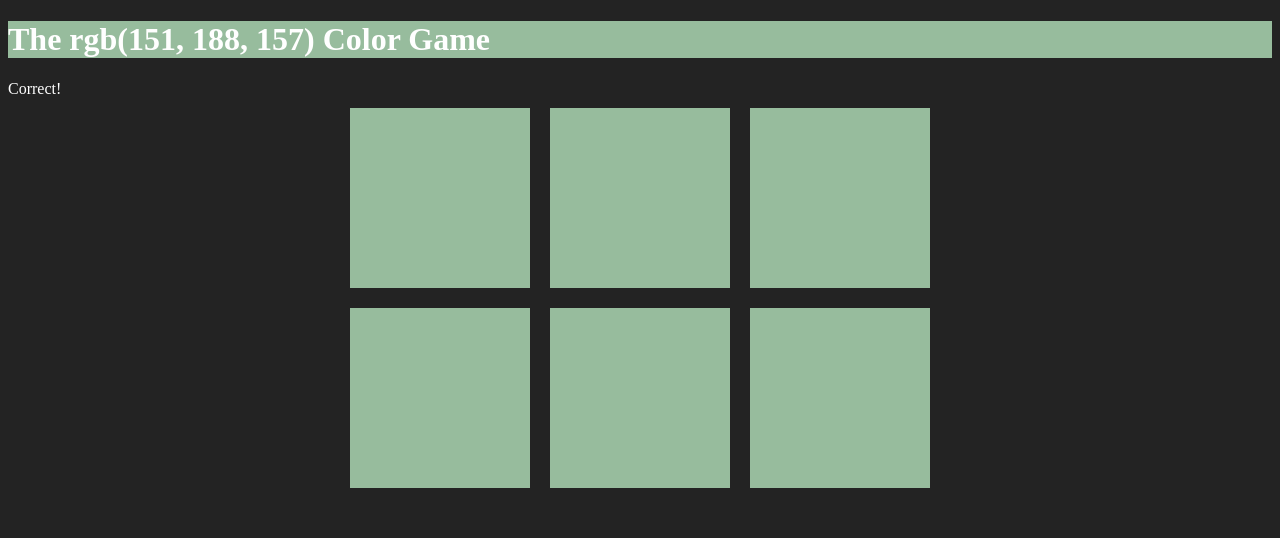
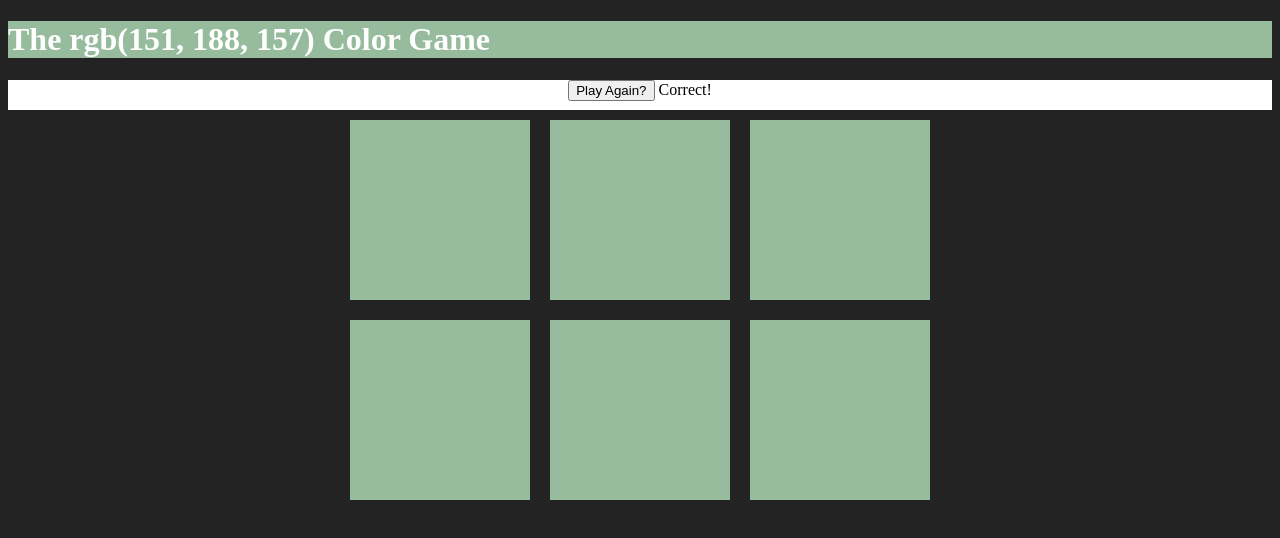
Before and after one commit to jerorhn/ColorGame, a plain HTML site: page index.html in a window 1280 px wide. Both pictures are taken after a click on the element 439 px from the left and 179 px from the top of the page. Drawn offline with Linux system fonts and the light colour scheme.

Commit message:
Add play again option

```diff
--- a/css/master.css
+++ b/css/master.css
@@ -11,6 +11,12 @@ h1 {
   max-width: 600px;
 }
 
+#stripe {
+  background-color: white;
+  height: 30px;
+  text-align: center;
+}
+
 .square {
   width: 30%;
   background: purple;
@@ -18,7 +24,3 @@ h1 {
   float: left;
   margin: 1.66%;
 }
-
-span {
-  color: white;
-}
--- a/index.html
+++ b/index.html
@@ -10,7 +10,8 @@
 
     <h1>The <span id="colorDisplay">RGB</span> Color Game</h1>
 
-    <div>
+    <div id="stripe">
+      <button type="button" id="resetButton">Get New Colors</button>
       <span id='message'></span>
     </div>
 
--- a/script.js
+++ b/script.js
@@ -4,6 +4,17 @@ var pickedColor = pickColor();
 var colorDisplay = document.getElementById('colorDisplay');
 var messageDisplay = document.querySelector('#message');
 var h1 = document.querySelector('h1');
+var resetButton = document.querySelector('#resetButton');
+
+resetButton.addEventListener('click', function() {
+  colors = generateRandomColors(6);
+  pickedColor = pickColor();
+  colorDisplay.textContent = pickedColor;
+  for (var i = 0; i < squares.length; i++) {
+    squares[i].style.backgroundColor = colors[i];
+  }
+  h1.style.backgroundColor = "#232323";
+})
 
 colorDisplay.textContent = pickedColor;
 
@@ -15,6 +26,7 @@ for (var i = 0; i < squares.length; i++) {
     var clickedColor = this.style.backgroundColor;
     if (clickedColor == pickedColor) {
       messageDisplay.textContent = "Correct!";
+      resetButton.textContent = "Play Again?";
       changeColors(clickedColor);
     } else {
       this.style.backgroundColor = '#232323';
```
